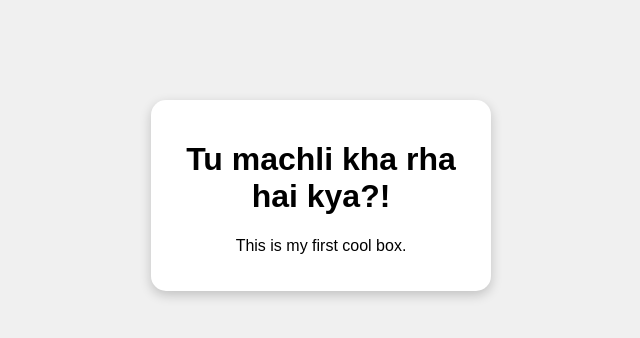
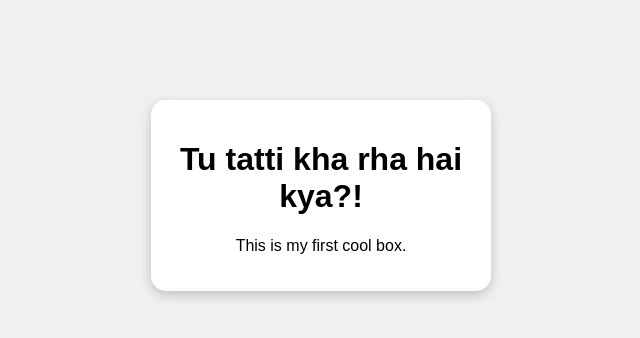
Before and after one commit to ratulpark/my-website, a plain HTML site: page index.html in a window 1280 px wide. Shown: the whole page, without its empty margins (319-959 px from the left). Drawn offline with Linux system fonts and the light colour scheme.

Commit message:
index.html

```diff
--- a/index.html
+++ b/index.html
@@ -6,7 +6,7 @@
 </head>
 <body>
   <div class="box">
-    <h1>Tu machli kha rha hai kya?!</h1>
+    <h1>Tu tatti kha rha hai kya?!</h1>
     <p>This is my first cool box.</p>
   </div>
 </body>
```
